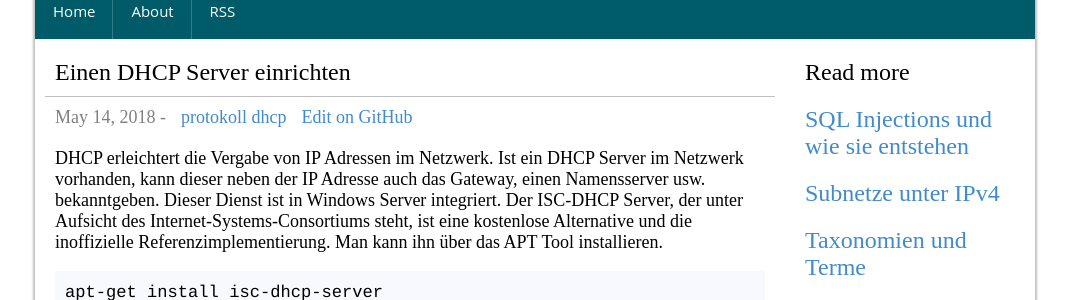
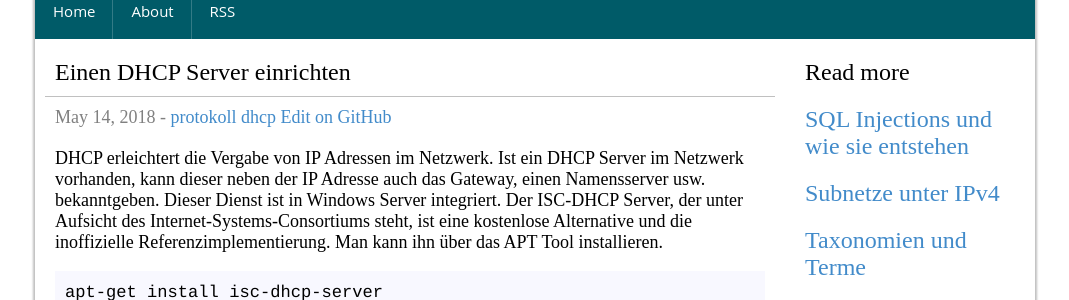
Before and after one commit to mbrain/zarat.github.io, a Jekyll site: the page built from _posts/2018-05-14-einen-dhcp-server-einrichten.markdown, in a window 1280 px wide. Shown: the part 184-484 px from the top of the page, without its empty margins (105-1174 px from the left). Built offline with Jekyll 4.4.1, drawn with Linux system fonts in a browser that asks for light colours.

Commit message:
Update post.html

```diff
--- a/_layouts/post.html
+++ b/_layouts/post.html
@@ -11,9 +11,9 @@
       {{ page.date | date: "%d" }},
       {{ page.date | date: "%Y" }} -
 
-      <span>[{% for tag in page.tags %}{% capture tag_name %}{{ tag }}{% endcapture %}
+      <span>{% for tag in page.tags %}{% capture tag_name %}{{ tag }}{% endcapture %}
             <a href="/tag/{{ tag_name }}">{{ tag_name }}</a>
-      {% endfor %}]</span>
+      {% endfor %}</span>
 
       <a target="_blank" href="//github.com/{{ site.github_username }}/{{ site.github_username }}.github.io/edit/master/{{ page.path }}" target="_blank">Edit on GitHub</a>
 
```
